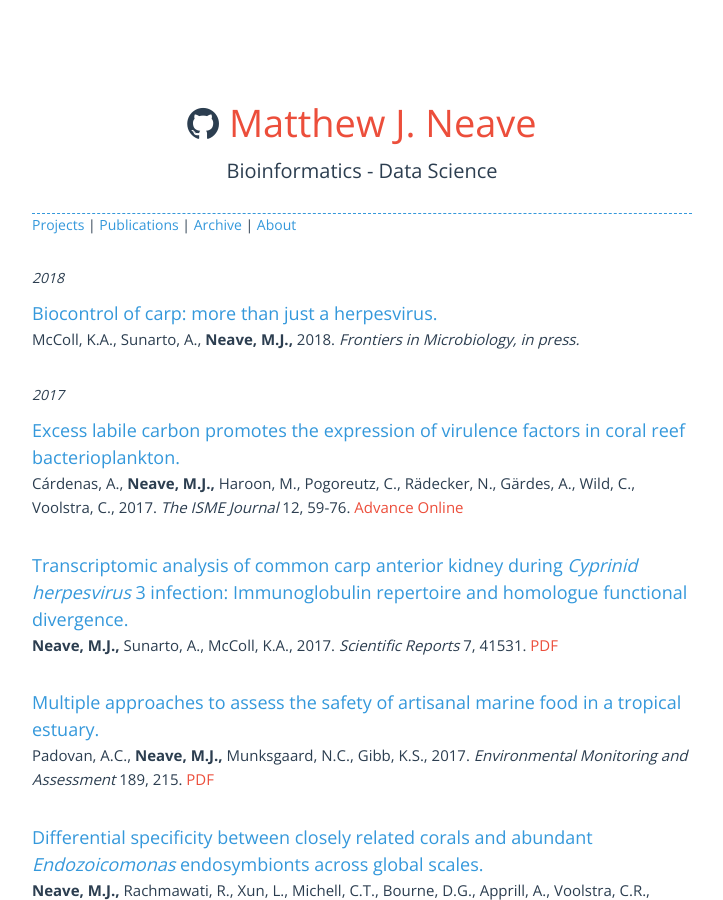
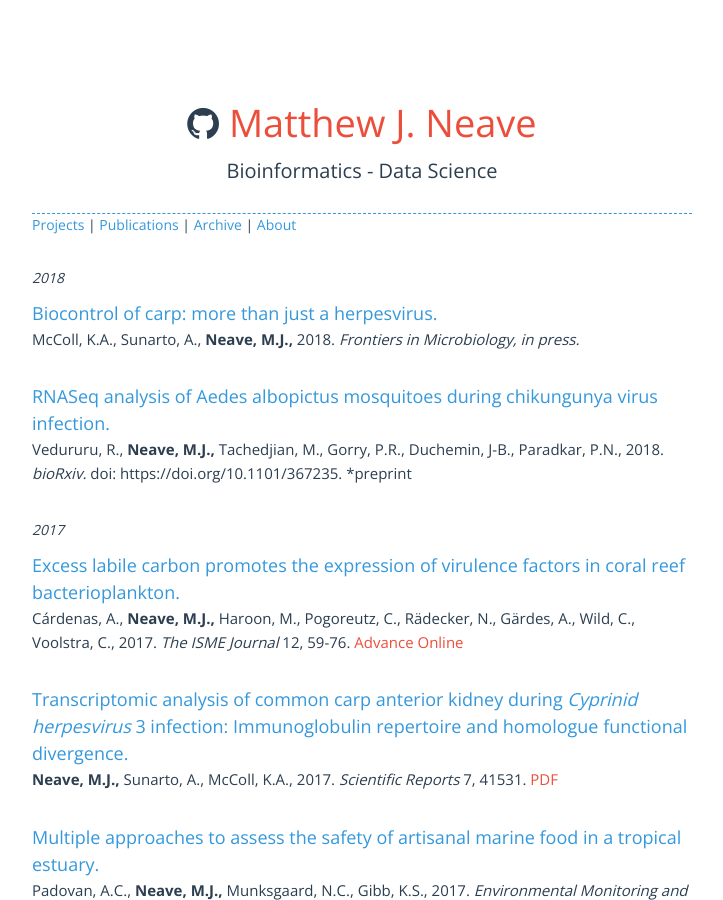
Before and after one commit to neavemj/neavemj.github.io, a Jekyll site: the page built from publications.html, in a window 1280 px wide and 900 px high. Shown: the whole window, without its empty margins (278-1001 px from the left). Built offline with Jekyll 4.4.1, drawn with Linux system fonts in a browser that asks for light colours; nearby versions of some CDN libraries; comment, search, counter and statistics services are not loaded.

Commit message:
updated publications

```diff
--- a/publications.html
+++ b/publications.html
@@ -11,6 +11,11 @@ layout: default
 
       <h1bl>Biocontrol of carp: more than just a herpesvirus.</h1bl>
 	  <p>McColl, K.A., Sunarto, A., <b>Neave, M.J., </b>2018. <i>Frontiers in Microbiology, in press.</i>
+	  </p>
+      <br>
+
+	  <h1bl>RNASeq analysis of Aedes albopictus mosquitoes during chikungunya virus infection.</h1bl>
+	  <p>Vedururu, R., <b>Neave, M.J., </b>Tachedjian, M., Gorry, P.R., Duchemin, J-B., Paradkar, P.N., 2018. <i>bioRxiv.</i> doi: https://doi.org/10.1101/367235. *preprint
 	  </p>
       <br>
 
```
